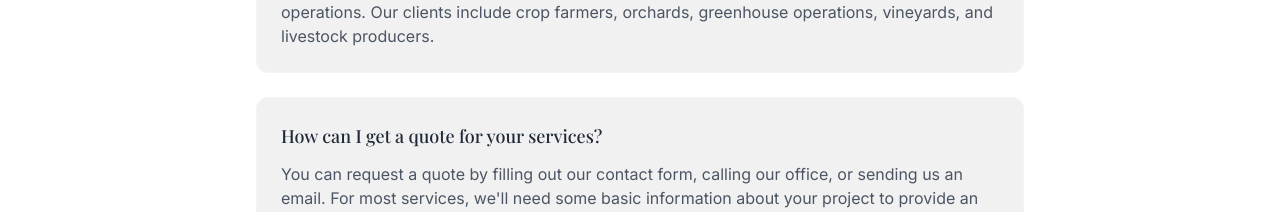
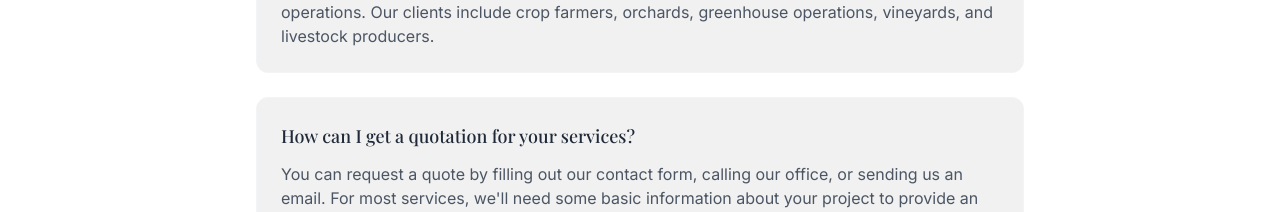
Before and after one commit to hansel112/enatech-waterworks, a React (Vite) app: page /contact in a window 1280 px wide. Shown: the part 3125-3337 px from the top of the page. Built offline with nearby package versions, Linux system fonts and the light colour scheme.

Commit message:
Update Contact page

```diff
--- a/src/pages/Contact.tsx
+++ b/src/pages/Contact.tsx
@@ -228,7 +228,7 @@ const Contact = () => {
                   answer: "We work with agricultural operations of all sizes, from small family farms to large commercial operations. Our clients include crop farmers, orchards, greenhouse operations, vineyards, and livestock producers."
                 },
                 {
-                  question: "How can I get a quote for your services?",
+                  question: "How can I get a quotation for your services?",
                   answer: "You can request a quote by filling out our contact form, calling our office, or sending us an email. For most services, we'll need some basic information about your project to provide an accurate estimate."
                 }
               ].map((faq, index) => (
```
